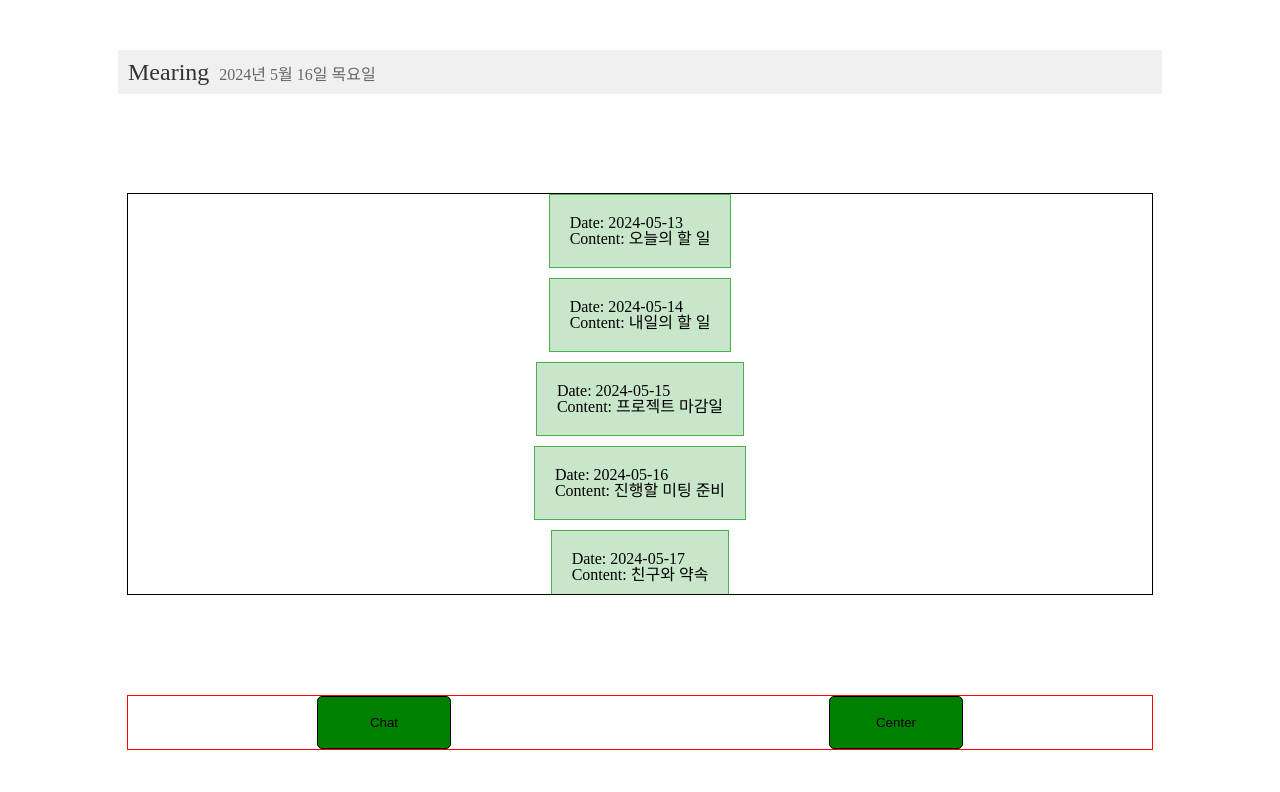
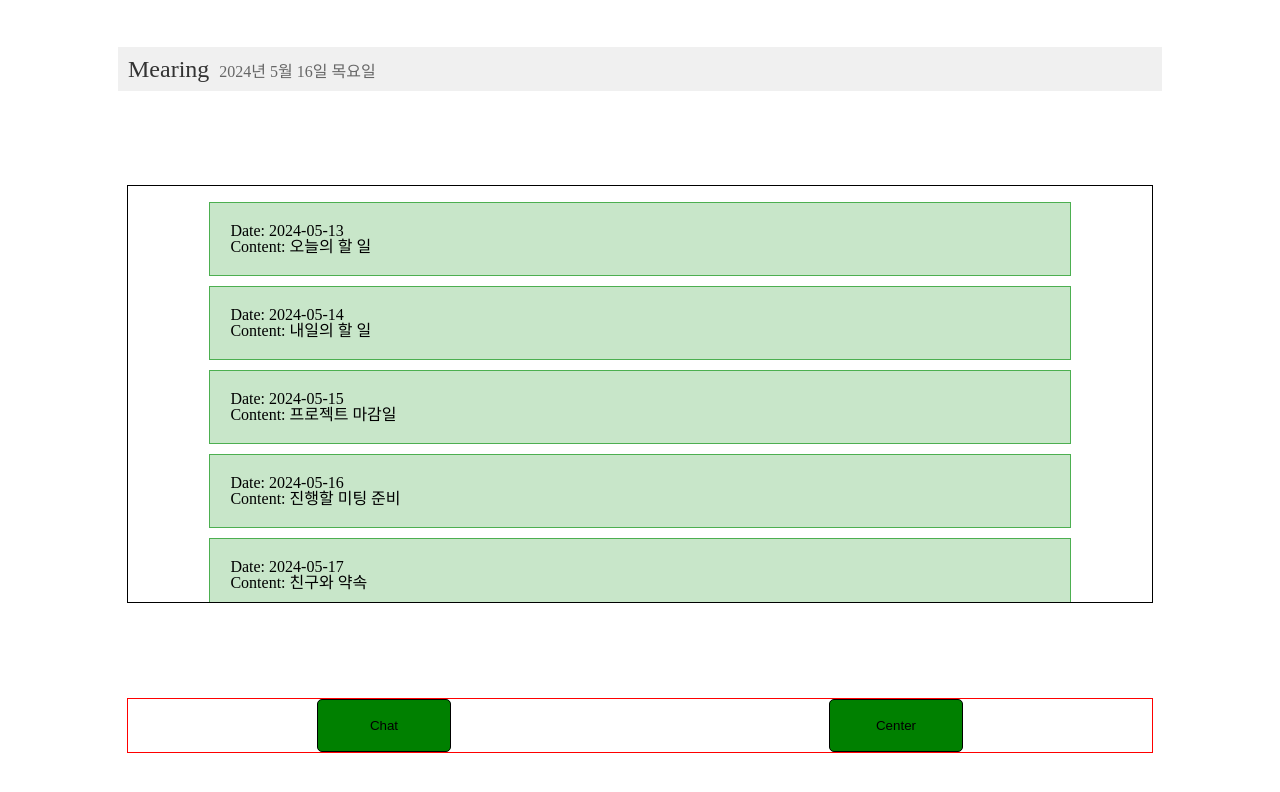
Before and after one commit to CWDll/Mearing, a React (Create React App) app: page / in a window 1280 px wide. Shown: the top 792 px of the page. Built offline with nearby package versions, Linux system fonts and the light colour scheme.

Commit message:
[Design] Content Box 스타일 통일

```diff
--- a/src/components/ContentBox.tsx
+++ b/src/components/ContentBox.tsx
@@ -16,6 +16,7 @@ type ContentBoxProps = DateContentProps | ContactInfoProps;
 
 // 스타일을 조건부로 적용하는 함수
 const contentBoxStyle = css<{ type: "date" | "contact" }>`
+  width: 80%;
   padding: 20px;
   margin-bottom: 10px;
   border: 1px solid ${({ type }) => (type === "date" ? "#4CAF50" : "#2196F3")};
--- a/src/pages/MainPage/style.tsx
+++ b/src/pages/MainPage/style.tsx
@@ -12,10 +12,11 @@ export const SavedChatContainer = styled.div`
   display: flex;
   flex-direction: column;
   align-items: center;
-  width: 80%;
+  min-width: 80%;
   height: 25em;
   border: 1px solid black;
   overflow-y: auto;
+  padding-top: 1em;
 `;
 
 export const ButtonContainer = styled.div`
```
